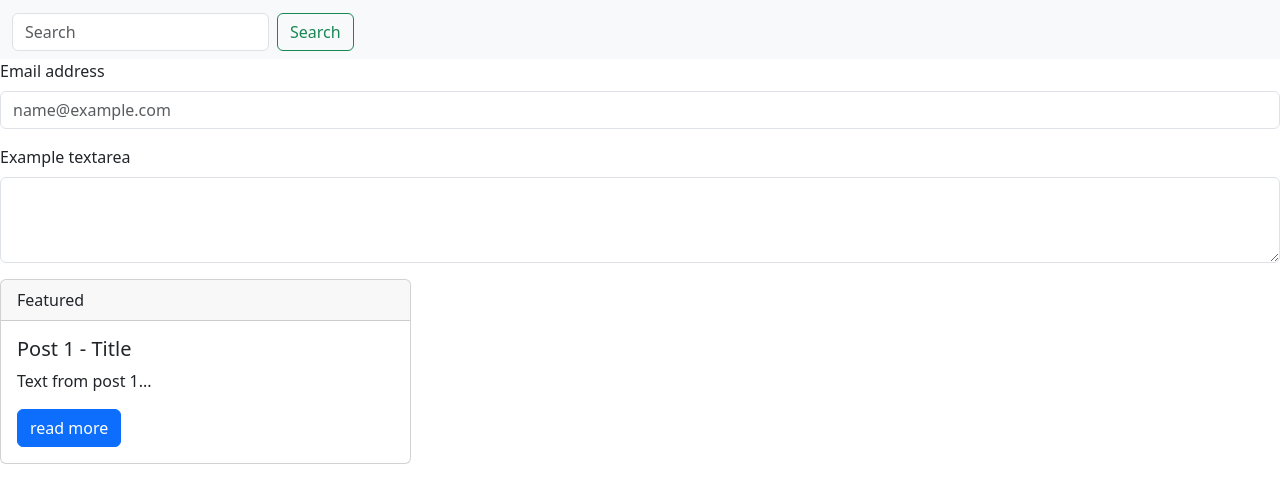
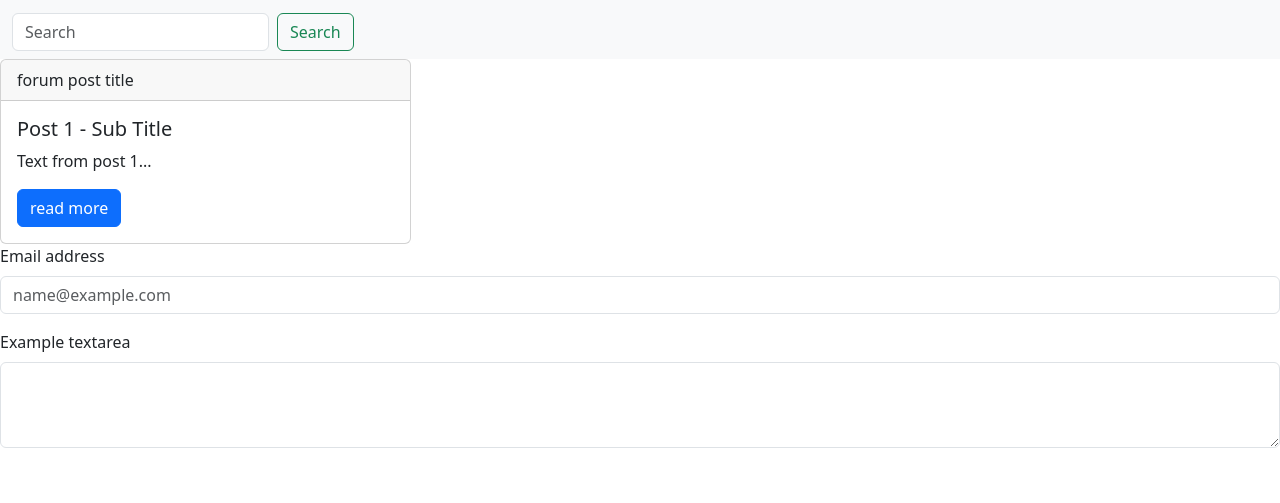
Before and after one commit to Yggdrass/CSS-Frameworks-CA, a plain HTML site: page index.html in a window 1280 px wide. Shown: the part 51-554 px from the top of the page. Drawn offline with nearby package versions, Linux system fonts and the light colour scheme.

Commit message:
Changed layout structure

```diff
--- a/index.html
+++ b/index.html
@@ -19,6 +19,8 @@
     </header>
     <main>
         <div>
+
+          <!--Search Bar-->
           <nav class="navbar bg-light">
             <div class="container-fluid">
               <form class="d-flex" role="search">
@@ -28,16 +30,6 @@
             </div>
           </nav>
         </div>
-        <div>
-          <div class="mb-3">
-            <label for="exampleFormControlInput1" class="form-label">Email address</label>
-            <input type="email" class="form-control" id="exampleFormControlInput1" placeholder="name@example.com">
-          </div>
-          <div class="mb-3">
-            <label for="exampleFormControlTextarea1" class="form-label">Example textarea</label>
-            <textarea class="form-control" id="exampleFormControlTextarea1" rows="3"></textarea>
-          </div>
-        </div>
 
 
         <!--Post Feed-->
@@ -46,10 +38,10 @@
             <div class="col-lg-4 col-md-6 col-sm-12">
                 <div class="card">
                     <div class="card-header">
-                      Featured
+                      forum post title
                     </div>
                     <div class="card-body">
-                      <h5 class="card-title">Post 1 - Title</h5>
+                      <h5 class="card-title">Post 1 - Sub Title</h5>
                       <p class="card-text">Text from post 1...</p>
                       <a href="#" class="btn btn-primary">read more</a>
                     </div>
@@ -57,6 +49,20 @@
             </div>
         </div>
 
+
+        <!--Create Forum Post-->
+        <div>
+            <div class="mb-3">
+              <label for="exampleFormControlInput1" class="form-label">Email address</label>
+              <input type="email" class="form-control" id="exampleFormControlInput1" placeholder="name@example.com">
+            </div>
+            <div class="mb-3">
+              <label for="exampleFormControlTextarea1" class="form-label">Example textarea</label>
+              <textarea class="form-control" id="exampleFormControlTextarea1" rows="3"></textarea>
+            </div>
+          </div>
+
+
     </main>
 </body>
 </html>
```
